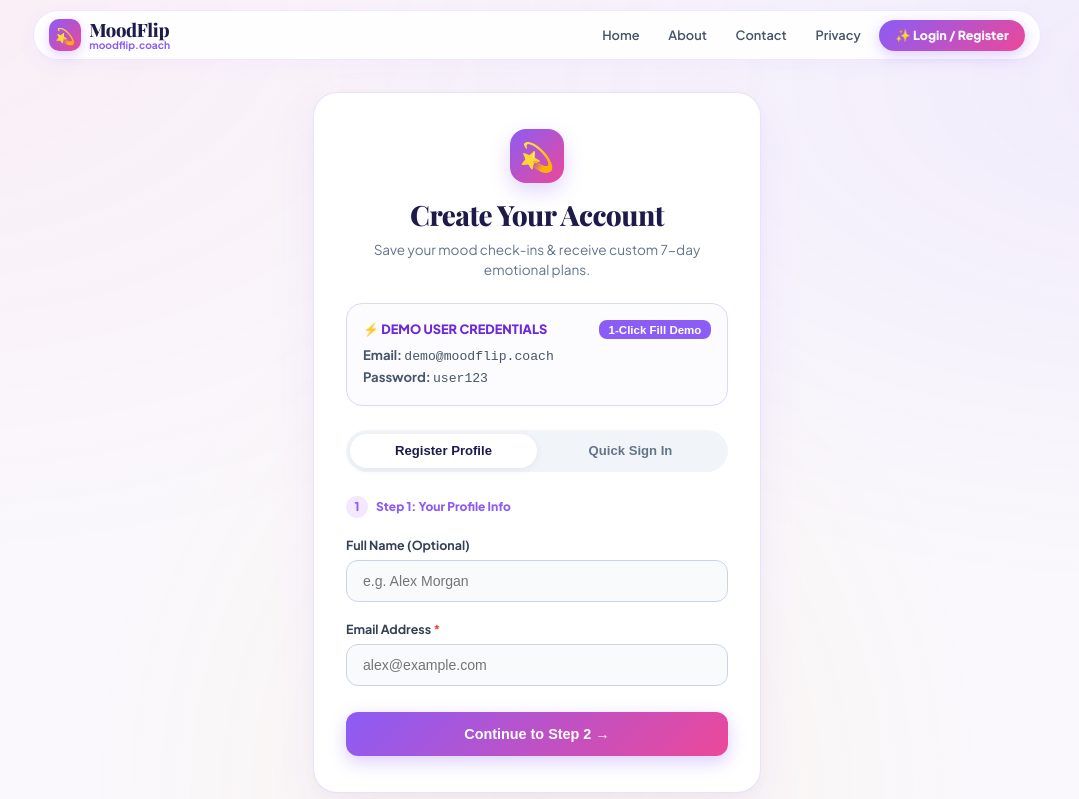
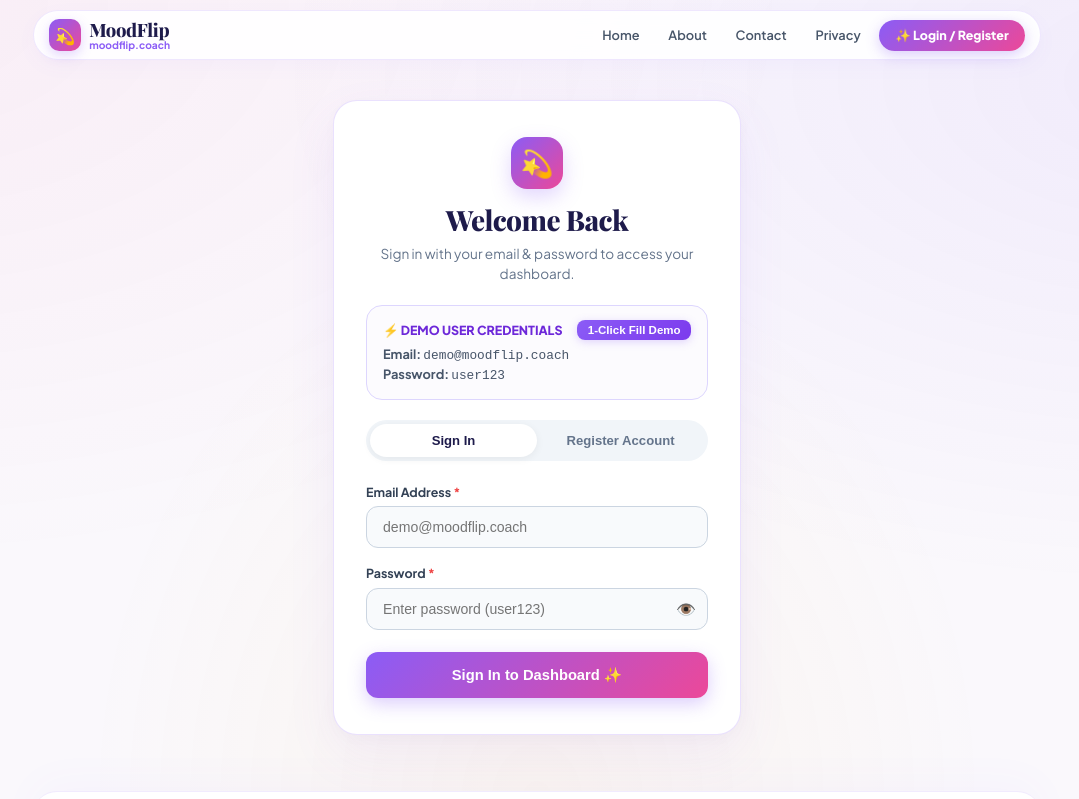
Before and after one commit to CodeStackLab/moodflip-website, a Next.js app: page /login in a window 1280 px wide. Shown: the top 799 px of the page, without its empty margins (103-1182 px from the left). Built offline with nearby package versions, Linux system fonts and the light colour scheme; a web font is replaced by a local one.

Commit message:
Redesign login page to single-step Email & Password form with fixed 1-click Demo fill

```diff
--- a/app/login/page.tsx
+++ b/app/login/page.tsx
@@ -3,10 +3,9 @@
 import React, { useState } from 'react';
 
 export default function LoginPage() {
-  const [isRegisterMode, setIsRegisterMode] = useState(true);
-  const [step, setStep] = useState<number>(1);
+  const [isRegisterMode, setIsRegisterMode] = useState(false); // Default to Sign In mode for speed
 
-  // Registration / Login fields
+  // Fields
   const [name, setName] = useState('');
   const [email, setEmail] = useState('');
   const [password, setPassword] = useState('');
@@ -21,28 +20,22 @@ export default function LoginPage() {
     setPassword('user123');
   };
 
-  const handleNextStep = (e: React.FormEvent) => {
-    e.preventDefault();
-    if (!email) return;
-    setStep(2);
-  };
-
   const handleSubmit = async (e: React.FormEvent) => {
     e.preventDefault();
     if (!email) return;
     setLoading(true);
     try {
-      const profile = { email, name: name || 'Demo User', lastActiveAt: new Date().toISOString() };
+      const profile = { email, name: name || email.split('@')[0], lastActiveAt: new Date().toISOString() };
       localStorage.setItem('moodflip_profile', JSON.stringify(profile));
       await fetch('/api/profile', {
         method: 'POST',
         headers: { 'Content-Type': 'application/json' },
-        body: JSON.stringify({ email, name: name || 'Demo User' })
+        body: JSON.stringify({ email, name: name || email.split('@')[0] })
       }).catch(() => {});
       setSuccess(true);
       setTimeout(() => {
         window.location.href = '/profile';
-      }, 1200);
+      }, 1000);
     } catch (err) {
       console.error(err);
     } finally {
@@ -51,7 +44,7 @@ export default function LoginPage() {
   };
 
   return (
-    <div style={{ maxWidth: '480px', margin: '2rem auto', padding: '0 1rem' }}>
+    <div style={{ maxWidth: '440px', margin: '2.5rem auto', padding: '0 1rem' }}>
       {/* Auth Card Container */}
       <div style={{
         background: '#ffffff',
@@ -61,19 +54,19 @@ export default function LoginPage() {
         boxShadow: '0 20px 50px rgba(139, 92, 246, 0.08), 0 4px 15px rgba(0,0,0,0.02)',
       }}>
 
-        {/* Logo & Header */}
-        <div style={{ textAlign: 'center', marginBottom: '1.5rem' }}>
+        {/* Logo & Title */}
+        <div style={{ textAlign: 'center', marginBottom: '1.35rem' }}>
           <div style={{
-            width: '54px',
-            height: '54px',
+            width: '52px',
+            height: '52px',
             borderRadius: '16px',
             background: 'linear-gradient(135deg, #8b5cf6, #ec4899)',
             display: 'inline-flex',
             alignItems: 'center',
             justifyContent: 'center',
-            fontSize: '1.75rem',
+            fontSize: '1.65rem',
             boxShadow: '0 8px 20px rgba(139, 92, 246, 0.25)',
-            marginBottom: '0.75rem'
+            marginBottom: '0.65rem'
           }}>
             💫
           </div>
@@ -88,8 +81,8 @@ export default function LoginPage() {
           </h1>
           <p style={{ fontSize: '0.85rem', color: '#64748b', marginTop: '0.25rem' }}>
             {isRegisterMode
-              ? 'Save your mood check-ins & receive custom 7-day emotional plans.'
-              : 'Sign in to access your saved mood check-ins and plans.'}
+              ? 'Save your mood check-ins & receive custom emotional plans.'
+              : 'Sign in with your email & password to access your dashboard.'}
           </p>
         </div>
 
@@ -98,30 +91,31 @@ export default function LoginPage() {
           background: '#fcfbfe',
           border: '1.5px solid #ddd6fe',
           borderRadius: '16px',
-          padding: '1rem',
-          marginBottom: '1.5rem',
+          padding: '0.85rem 1rem',
+          marginBottom: '1.25rem',
           fontSize: '0.82rem'
         }}>
-          <div style={{ display: 'flex', justifyContent: 'space-between', alignItems: 'center', marginBottom: '0.4rem' }}>
-            <span style={{ fontWeight: 800, color: '#6d28d9', fontSize: '0.8rem' }}>⚡ DEMO USER CREDENTIALS</span>
+          <div style={{ display: 'flex', justifyContent: 'space-between', alignItems: 'center', marginBottom: '0.3rem' }}>
+            <span style={{ fontWeight: 800, color: '#6d28d9', fontSize: '0.78rem' }}>⚡ DEMO USER CREDENTIALS</span>
             <button
               type="button"
               onClick={handleDemoUserFill}
               style={{
-                background: '#8b5cf6',
+                background: 'linear-gradient(135deg, #8b5cf6, #7c3aed)',
                 color: 'white',
                 border: 'none',
-                padding: '0.2rem 0.6rem',
+                padding: '0.25rem 0.65rem',
                 borderRadius: '8px',
                 fontSize: '0.72rem',
                 fontWeight: 800,
-                cursor: 'pointer'
+                cursor: 'pointer',
+                boxShadow: '0 2px 8px rgba(139, 92, 246, 0.25)'
               }}
             >
               1-Click Fill Demo
             </button>
           </div>
-          <div style={{ color: '#475569', lineHeight: 1.5 }}>
+          <div style={{ color: '#475569', lineHeight: 1.45, fontSize: '0.8rem' }}>
             <div><strong>Email:</strong> <code>demo@moodflip.coach</code></div>
             <div><strong>Password:</strong> <code>user123</code></div>
           </div>
@@ -133,14 +127,34 @@ export default function LoginPage() {
           background: '#f1f5f9',
           borderRadius: '9999px',
           padding: '0.25rem',
-          marginBottom: '1.5rem'
+          marginBottom: '1.35rem'
         }}>
           <button
             type="button"
-            onClick={() => { setIsRegisterMode(true); setStep(1); }}
+            onClick={() => setIsRegisterMode(false)}
             style={{
               flex: 1,
-              padding: '0.6rem',
+              padding: '0.55rem',
+              borderRadius: '9999px',
+              border: 'none',
+              background: !isRegisterMode ? '#ffffff' : 'transparent',
+              color: !isRegisterMode ? '#1e1b4b' : '#64748b',
+              fontWeight: 800,
+              fontSize: '0.82rem',
+              cursor: 'pointer',
+              boxShadow: !isRegisterMode ? '0 2px 8px rgba(0,0,0,0.06)' : 'none',
+              transition: 'all 0.18s ease'
+            }}
+          >
+            Sign In
+          </button>
+
+          <button
+            type="button"
+            onClick={() => setIsRegisterMode(true)}
+            style={{
+              flex: 1,
+              padding: '0.55rem',
               borderRadius: '9999px',
               border: 'none',
               background: isRegisterMode ? '#ffffff' : 'transparent',
@@ -148,29 +162,11 @@ export default function LoginPage() {
               fontWeight: 800,
               fontSize: '0.82rem',
               cursor: 'pointer',
-              boxShadow: isRegisterMode ? '0 2px 8px rgba(0,0,0,0.06)' : 'none'
+              boxShadow: isRegisterMode ? '0 2px 8px rgba(0,0,0,0.06)' : 'none',
+              transition: 'all 0.18s ease'
             }}
           >
-            Register Profile
-          </button>
-
-          <button
-            type="button"
-            onClick={() => { setIsRegisterMode(false); setStep(1); }}
-            style={{
-              flex: 1,
-              padding: '0.6rem',
-              borderRadius: '9999px',
-              border: 'none',
-              background: !isRegisterMode ? '#ffffff' : 'transparent',
-              color: !isRegisterMode ? '#1e1b4b' : '#64748b',
-              fontWeight: 800,
-              fontSize: '0.82rem',
-              cursor: 'pointer',
-              boxShadow: !isRegisterMode ? '0 2px 8px rgba(0,0,0,0.06)' : 'none'
-            }}
-          >
-            Quick Sign In
+            Register Account
           </button>
         </div>
 
@@ -186,23 +182,16 @@ export default function LoginPage() {
             fontWeight: 700
           }}>
             <span style={{ fontSize: '2rem', display: 'block', marginBottom: '0.5rem' }}>✨</span>
-            Account Authenticated Successfully!
+            Signed In Successfully!
             <p style={{ fontSize: '0.8rem', fontWeight: 500, color: '#047857', marginTop: '0.25rem' }}>
-              Redirecting to your user dashboard...
+              Redirecting to your profile dashboard...
             </p>
           </div>
         ) : (
-          <form onSubmit={step === 1 ? handleNextStep : handleSubmit} style={{ display: 'flex', flexDirection: 'column', gap: '1.15rem' }}>
-            {/* Step Indicator */}
-            <div style={{ display: 'flex', alignItems: 'center', gap: '0.5rem', fontSize: '0.75rem', fontWeight: 800, color: '#8b5cf6' }}>
-              <span style={{ background: '#f3e8ff', width: '22px', height: '22px', borderRadius: '50%', display: 'inline-flex', alignItems: 'center', justifyContent: 'center' }}>
-                {step}
-              </span>
-              <span>{step === 1 ? 'Step 1: Your Profile Info' : 'Step 2: Password & Consent'}</span>
-            </div>
+          <form onSubmit={handleSubmit} style={{ display: 'flex', flexDirection: 'column', gap: '1rem' }}>
 
-            {step === 1 ? (
-              <>
+            {/* Full Name field (Only in Registration Mode) */}
+            {isRegisterMode && (
               <div>
                 <label style={{ display: 'block', fontSize: '0.78rem', fontWeight: 700, color: '#334155', marginBottom: '0.35rem' }}>
                   Full Name (Optional)
@@ -224,7 +213,9 @@ export default function LoginPage() {
                   }}
                 />
               </div>
+            )}
 
+            {/* Email Address field */}
             <div>
               <label style={{ display: 'block', fontSize: '0.78rem', fontWeight: 700, color: '#334155', marginBottom: '0.35rem' }}>
                 Email Address <span style={{ color: '#ef4444' }}>*</span>
@@ -234,7 +225,7 @@ export default function LoginPage() {
                 required
                 value={email}
                 onChange={(e) => setEmail(e.target.value)}
-                    placeholder="alex@example.com"
+                placeholder="demo@moodflip.coach"
                 style={{
                   width: '100%',
                   padding: '0.75rem 1rem',
@@ -248,31 +239,7 @@ export default function LoginPage() {
               />
             </div>
 
-                <button
-                  type="submit"
-                  style={{
-                    width: '100%',
-                    padding: '0.85rem',
-                    background: 'linear-gradient(135deg, #8b5cf6, #ec4899)',
-                    border: 'none',
-                    borderRadius: '12px',
-                    color: 'white',
-                    fontWeight: 800,
-                    fontSize: '0.9rem',
-                    cursor: 'pointer',
-                    boxShadow: '0 6px 18px rgba(139, 92, 246, 0.3)',
-                    marginTop: '0.5rem'
-                  }}
-                >
-                  Continue to Step 2 &rarr;
-                </button>
-              </>
-            ) : (
-              <>
-                <div style={{ background: '#f8fafc', padding: '0.65rem 0.85rem', borderRadius: '10px', fontSize: '0.8rem', color: '#475569' }}>
-                  Account: <strong>{email}</strong> ({name || 'No name provided'})
-                </div>
-
+            {/* Password field */}
             <div>
               <label style={{ display: 'block', fontSize: '0.78rem', fontWeight: 700, color: '#334155', marginBottom: '0.35rem' }}>
                 Password <span style={{ color: '#ef4444' }}>*</span>
@@ -283,7 +250,7 @@ export default function LoginPage() {
                   required
                   value={password}
                   onChange={(e) => setPassword(e.target.value)}
-                      placeholder="Enter account password"
+                  placeholder="Enter password (user123)"
                   style={{
                     width: '100%',
                     padding: '0.75rem 2.5rem 0.75rem 1rem',
@@ -314,8 +281,9 @@ export default function LoginPage() {
               </div>
             </div>
 
+            {/* Consent checkbox (Only in Registration Mode) */}
             {isRegisterMode && (
-                  <label style={{ display: 'flex', alignItems: 'flex-start', gap: '0.5rem', cursor: 'pointer', fontSize: '0.75rem', color: '#64748b', lineHeight: 1.4 }}>
+              <label style={{ display: 'flex', alignItems: 'flex-start', gap: '0.5rem', cursor: 'pointer', fontSize: '0.75rem', color: '#64748b', lineHeight: 1.45, marginTop: '0.2rem' }}>
                 <input
                   type="checkbox"
                   checked={consent}
@@ -323,51 +291,36 @@ export default function LoginPage() {
                   style={{ marginTop: '0.15rem' }}
                 />
                 <span>
-                      I agree that MoodFlip may store my email, selected moods, and check-in history to provide personalized plans.
+                  I agree that MoodFlip may store my email & check-in history to provide personalized plans.
                 </span>
               </label>
             )}
 
-                <div style={{ display: 'flex', gap: '0.65rem', marginTop: '0.5rem' }}>
-                  <button
-                    type="button"
-                    onClick={() => setStep(1)}
-                    style={{
-                      padding: '0.75rem 1rem',
-                      background: '#f1f5f9',
-                      border: 'none',
-                      borderRadius: '12px',
-                      color: '#64748b',
-                      fontWeight: 700,
-                      fontSize: '0.85rem',
-                      cursor: 'pointer'
-                    }}
-                  >
-                    &larr; Back
-                  </button>
-
+            {/* Submit Button */}
             <button
               type="submit"
               disabled={loading || (isRegisterMode && !consent)}
               style={{
-                      flex: 1,
+                width: '100%',
                 padding: '0.85rem',
                 background: 'linear-gradient(135deg, #8b5cf6, #ec4899)',
                 border: 'none',
                 borderRadius: '12px',
                 color: 'white',
                 fontWeight: 800,
-                      fontSize: '0.9rem',
+                fontSize: '0.92rem',
                 cursor: 'pointer',
                 boxShadow: '0 6px 18px rgba(139, 92, 246, 0.3)',
+                marginTop: '0.4rem',
                 opacity: (isRegisterMode && !consent) ? 0.5 : 1
               }}
             >
-                    {loading ? 'Authenticating...' : isRegisterMode ? 'Complete Registration ✨' : 'Sign In Now ✨'}
+              {loading
+                ? 'Authenticating...'
+                : isRegisterMode
+                  ? 'Create Account ✨'
+                  : 'Sign In to Dashboard ✨'}
             </button>
-                </div>
-              </>
-            )}
           </form>
         )}
       </div>
```
Also changed, not shown: 1 other file (tests, documents, lock files or other folders). Lines whose indentation alone changed are shown as unchanged.
